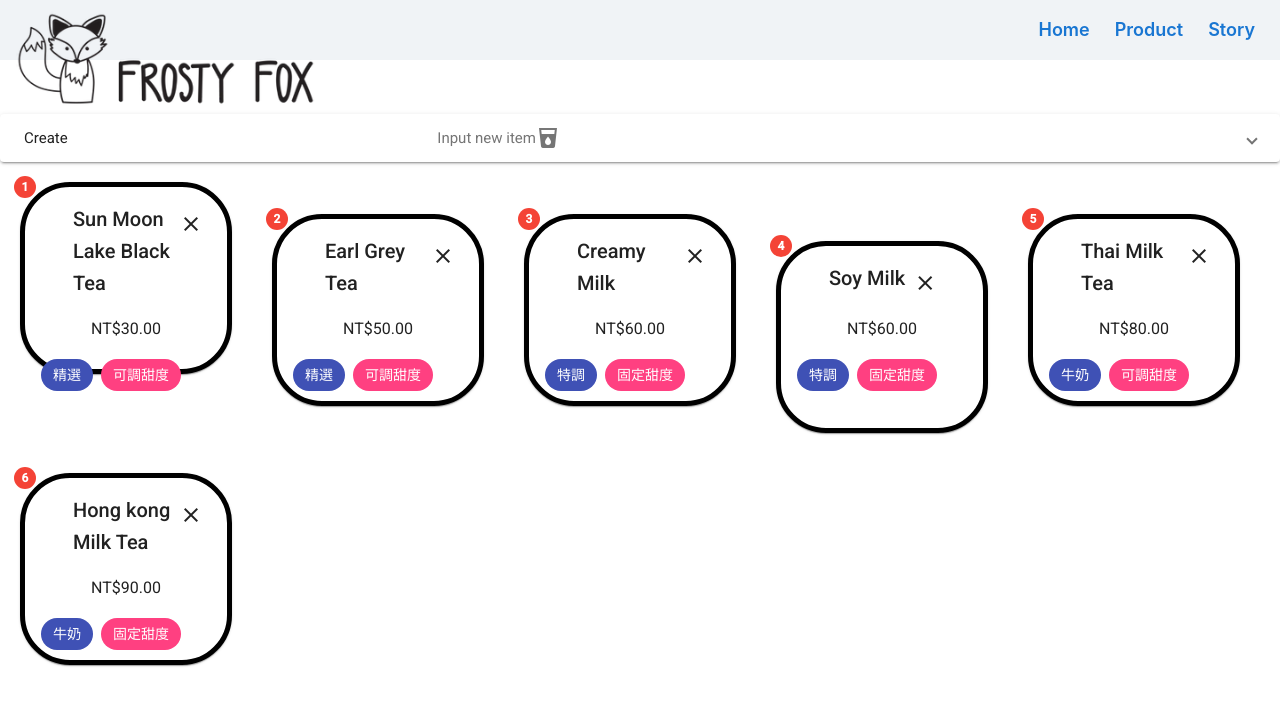
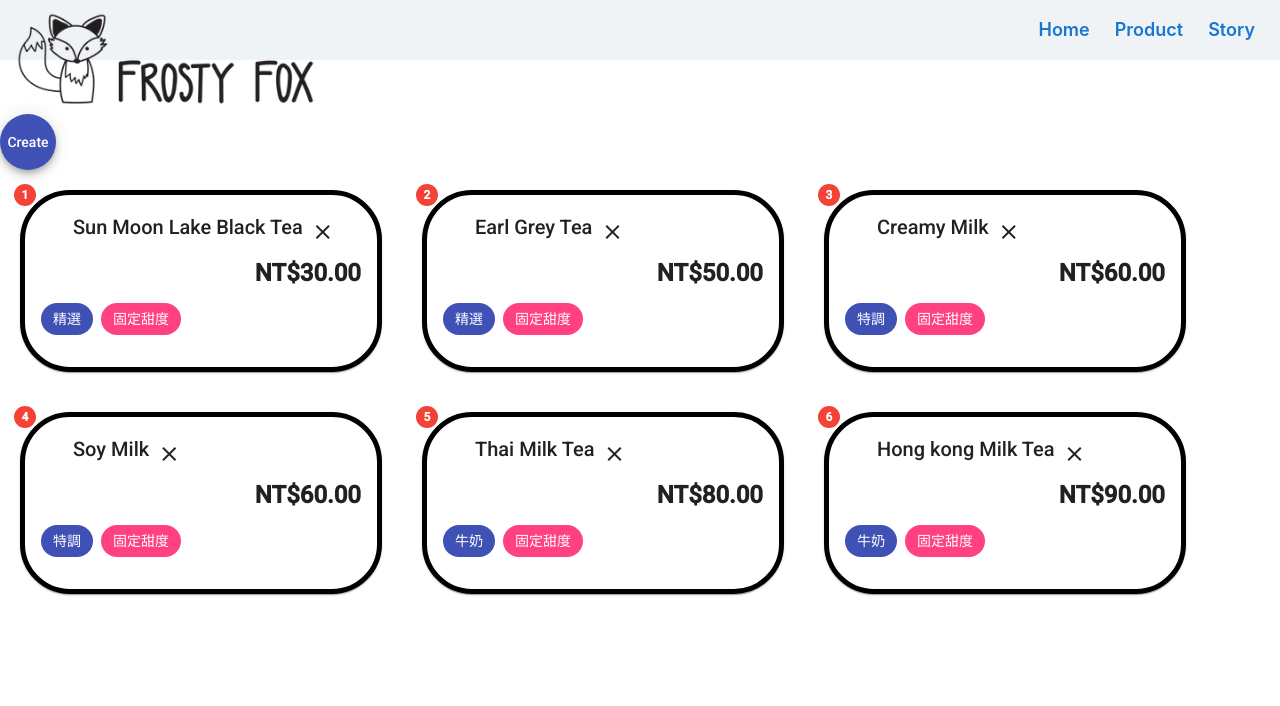
Before and after one commit to peterhu0929/Frostyfox_web, an Angular app: page /product in a window 1280 px wide. Shown: the top 706 px of the page. Built offline with nearby package versions, Linux system fonts and the light colour scheme; data requests are answered from the project's data file.

Commit message:
adjust product display & adjust create product UX

```diff
--- a/src/app/pipe/code2name.pipe.ts
+++ b/src/app/pipe/code2name.pipe.ts
@@ -23,7 +23,7 @@ export class Code2namePipe implements PipeTransform {
       }
     }
     if (flag === PipeParm.DrinkSweetness) {
-      if (code === true) {
+      if (code === 'true') {
         return '可調甜度';
       } else {
         return '固定甜度';
--- a/src/app/programs/product-edit/product-edit.component.html
+++ b/src/app/programs/product-edit/product-edit.component.html
@@ -1,4 +1,4 @@
-<form [formGroup]="newItemForm" (ngSubmit)="onSubmit(newItemForm.value)">
+<form [formGroup]="newItemForm">
 
   <mat-form-field>
     <mat-label>Item Name</mat-label>
@@ -22,7 +22,11 @@
     <mat-radio-button value='true'>Yes</mat-radio-button>
     <mat-radio-button value='false'> No</mat-radio-button>
   </mat-radio-group>
-    <div class="button-wrapper">
-        <button mat-flat-button color="warn">修改</button>
+  <div class="button-wrapper" style="text-align: right;">
+    <button mat-flat-button (click)="onSubmit(newItemForm.value)" color="warn">修改</button>
+    <button mat-flat-button (click)="onNoClick()" color="primary">取消</button>
   </div>
+  <!-- <div class="button-wrapper">
+
+  </div> -->
 </form>
--- a/src/app/programs/product-edit/product-edit.component.ts
+++ b/src/app/programs/product-edit/product-edit.component.ts
@@ -14,7 +14,7 @@ export class ProductEditComponent implements OnInit {
     public dialogRef: MatDialogRef<ProductEditComponent>,
     @Inject(MAT_DIALOG_DATA) public data: any) { }
   newItemForm: FormGroup;
-    DrinkTypeList = [
+  DrinkTypeList = [
     { ItemText: '精選 ', ItemValue: 1 },
     { ItemText: '特調', ItemValue: 2 },
     { ItemText: '牛奶', ItemValue: 3 },
@@ -41,4 +41,7 @@ export class ProductEditComponent implements OnInit {
   onSubmit(value?: any) {
     this.dialogRef.close({ Status: true, UpdateData: this.newItemForm.value });
   }
+  onNoClick(): void {
+    this.dialogRef.close({ Status: false });
+  }
 }
--- a/src/app/programs/product/product.component.html
+++ b/src/app/programs/product/product.component.html
@@ -1,23 +1,19 @@
-<mat-expansion-panel>
+<!-- <mat-expansion-panel>
   <mat-expansion-panel-header>
     <mat-panel-title>
-            Create
+      Create new item
     </mat-panel-title>
     <mat-panel-description>
-            Input new item
       <mat-icon>local_drink</mat-icon>
     </mat-panel-description>
   </mat-expansion-panel-header>
-
-    <form [formGroup]="newItemForm" (ngSubmit)="onSubmit(newItemForm.value)">
-
+  <form [formGroup]="newItemForm" (ngSubmit)="createData(newItemForm.value)">
     <mat-form-field>
       <mat-label>Item Name</mat-label>
       <input type="text" matInput required [formControl]="newItemForm.controls['name']">
     </mat-form-field>
     <mat-form-field>
       <mat-label>Item Type</mat-label>
-            <!-- <input type="number" matInput required formControlName="type"> -->
       <mat-select formControlName="type">
         <mat-option [value]="gradeArray.ItemValue" *ngFor="let gradeArray of DrinkTypeList">
           {{gradeArray.ItemText}}
@@ -38,9 +34,8 @@
     </div>
   </form>
 
-
-</mat-expansion-panel>
-<!-- <button mat-fab color="warn" (click)="openDialog()">Test</button> -->
+</mat-expansion-panel> -->
+<button mat-fab color="primary" (click)="openCreateDialog()">Create</button>
 
 
 <div *ngIf=" products.length==0">
@@ -48,7 +43,8 @@
 </div>
 <div *ngIf="products">
   <div class="GroupCard">
-        <mat-card *ngFor="let results of products" matBadge={{results.id}} matBadgePosition="before" matBadgeColor="warn" (click)="selectRecord(results)">
+    <mat-card *ngFor="let results of products" matBadge={{results.id}} matBadgePosition="before" matBadgeColor="warn"
+      (click)="selectRecord(results)">
       <mat-card-header>
         <h2>{{results.name}}</h2>
         <div style="text-align:right;">
@@ -58,7 +54,7 @@
         </div>
       </mat-card-header>
       <mat-card-content>
-                <h3 style="text-align:center;">{{results.price|currency:'TWD'}}</h3>
+        <h3 class="price-style">{{results.price|currency:'TWD'}}</h3>
         <!-- <img src="../../../assets/img/test.jpg" class="img-fluid" alt> -->
         <mat-chip-list style="text-align:center;">
           <!-- Type -->
--- a/src/app/programs/product/product.component.scss
+++ b/src/app/programs/product/product.component.scss
@@ -18,8 +18,8 @@
   // box-shadow: 0 2px 1px -1px rgba(0,0,0,.2), 0 1px 1px 0 rgba(0,0,0,.14), 0 1px 3px 0 rgba(0,0,0,.12);
   margin: 20px;
   border: 5px solid black;
-  width: 170px;
-  height: 150px;
+  width: 25%;
+  height: 25%;
   }
 .inlineButton {
   display: inline;
@@ -28,3 +28,12 @@
   display: block;
   // background-color: rgb(32, 160, 139);
 }
+.price-style{
+  font-size: x-large;
+  font-weight: bold;
+  text-align:right;
+}
+.form-style{
+  display: flex;
+  justify-content: space-between;
+}
--- a/src/app/programs/product/product.component.ts
+++ b/src/app/programs/product/product.component.ts
@@ -59,7 +59,8 @@ export class ProductComponent implements OnInit {
       return;
     }
     value.id = this.programService.genProductID();
-    targetData.unshift(value);
+    const create$ = of(targetData.unshift(value));
+    create$.subscribe(() => this.shareDialogService.openShareDialog('新增成功'));
   }
   getProduct() {
     this.programService.getProduct().subscribe((res: any) => {
@@ -77,9 +78,10 @@ export class ProductComponent implements OnInit {
     this.selectItemForm.get('price').setValue(selectItem.price);
     this.selectItemForm.get('sweetness').setValue(selectItem.sweetness);
     // console.log(this.selectItemForm.value);
-    this.openDialog(this.selectItemForm);
+    this.openUpdateDialog(this.selectItemForm);
   }
-  openDialog(selectItem: FormGroup) {
+  openUpdateDialog(selectItem: FormGroup) {
+    console.log(selectItem.value);
     const dialogRef = this._dialog.open(ProductEditComponent, {
       width: '800px',
       data: {
@@ -91,16 +93,36 @@ export class ProductComponent implements OnInit {
       console.log(result);
       if (result.Status) {
         this.updateData(result.UpdateData);
+      } else {
+        console.log('nothing');
       }
     });
     // this.shareDialogService.openShareDialog('Test');
+  }
+  openCreateDialog() {
+    this.initNewForm();
+    const dialogRef = this._dialog.open(ProductEditComponent, {
+      width: '800px',
+      data: {
+        selectedViewItem: this.newItemForm,
+      },
+      disableClose: false // focus or not
+    });
+    dialogRef.afterClosed().subscribe(result => {
+      console.log(result);
+      if (result.Status) {
+        this.onSubmit(result.UpdateData);
+      } else {
+        console.log('nothing');
+      }
+    });
   }
   updateData(value) {
     console.log(value);
     var targetData = this.products;
     const UpdateIdx = targetData.findIndex(x => x.id === value.id);
     const update$ = of(targetData.splice(UpdateIdx, 1, value));
-    update$.subscribe(()=>this.shareDialogService.openShareDialog('修改成功'));
+    update$.subscribe(() => this.shareDialogService.openShareDialog('修改成功'));
   }
   deleteData(value) {
     console.log(value);
```
Lines whose indentation alone changed are shown as unchanged.
